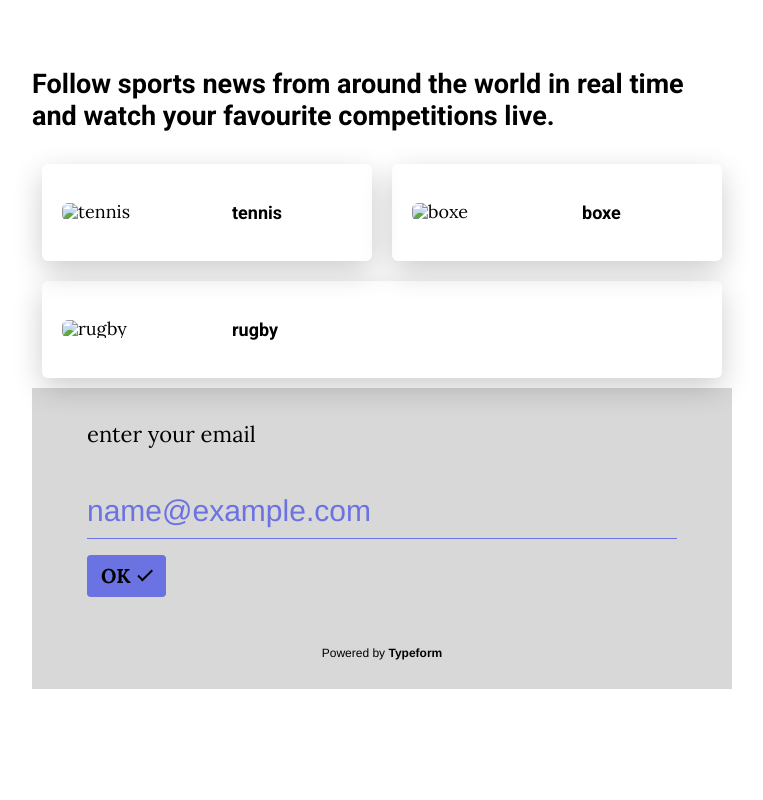
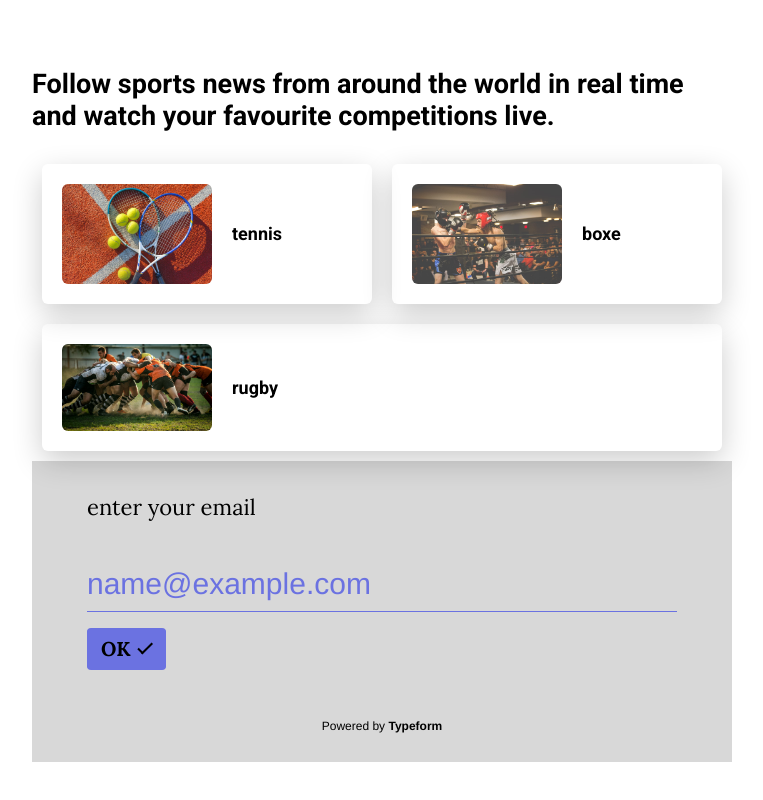
Before and after one commit to Roman-terlier/Landingg, a plain HTML site: page index.html in a window 1280 px wide. Shown: the part 891-1691 px from the top of the page, without its empty margins (258-1021 px from the left). Before the commit the page ends 1660 px from the top, so only its background shows below. Drawn offline with Linux system fonts and the light colour scheme; files that its build step writes are made by us from their sources; files whose address does not match are found by name; a web font is replaced by a local one.

Commit message:
Update index.html

```diff
--- a/index.html
+++ b/index.html
@@ -4,7 +4,7 @@
     <meta charset="UTF-8">
     <meta name="viewport" content="width=device-width, initial-scale=1.0">
     <title>Sport-News</title>
-    <link rel="stylesheet" href="css/style.css">
+    <link rel="stylesheet" href="style.css">
 </head>
 <body>
     <div class="banner">
@@ -25,17 +25,17 @@
 
  <div class="cardss">
         <div class="cards">
-        <img src="images/tennis.jpg" alt="tennis">
+        <img src="tennis.jpg" alt="tennis">
         <h3> tennis</h3>
 
         </div>
         <div class="cards">
-        <img src="images/boxe.jpg" alt="boxe">
+        <img src="boxe.jpg" alt="boxe">
         <h3>boxe</h3>
 
         </div>
         <div class="cards">
-        <img src="images/rugby.jpg" alt="rugby">
+        <img src="rugby.jpg" alt="rugby">
         <h3>rugby</h3>
     </div>
     </div>
```
